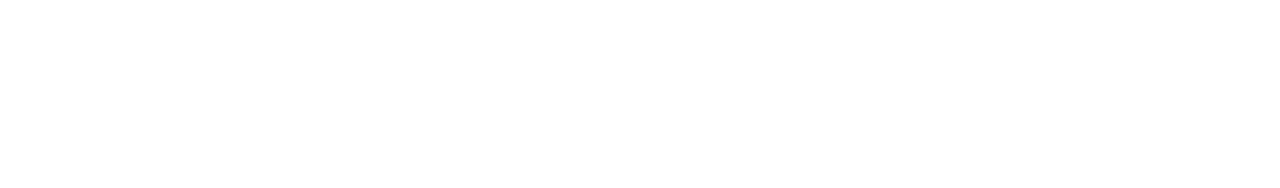
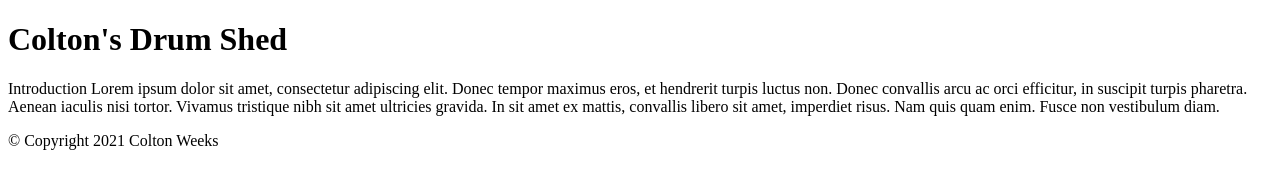
Before and after one commit to wcoltonweeks/FED1StudioProject, a plain HTML site: page FED1StudioProject/index.html in a window 1280 px wide. Drawn offline with Linux system fonts and the light colour scheme.

Commit message:
Added_Sample_Text

```diff
--- a/FED1StudioProject/index.html
+++ b/FED1StudioProject/index.html
@@ -2,9 +2,22 @@
 <html>
 <head>
     <meta charset="utf-8" />
-    <title></title>
+    <title>Colton's Drum Shed</title>
+    <meta name="description" content="Learn Awesome things about drums" />
+    <meta name="Keywords" content="drums,drumming,learn how to play drums,drum school" />
 </head>
 <body>
+    <header>
+        <h1>Colton's Drum Shed </h1>
+        <p>
+           Introduction Lorem ipsum dolor sit amet, consectetur adipiscing elit. Donec tempor maximus eros, et hendrerit turpis luctus non. Donec convallis arcu ac orci efficitur, in suscipit turpis pharetra. Aenean iaculis nisi tortor. Vivamus tristique nibh sit amet ultricies gravida. In sit amet ex mattis, convallis libero sit amet, imperdiet risus. Nam quis quam enim. Fusce non vestibulum diam.
+        </p>
 
+    </header>
+    <subject>
+
+    </subject>
+
+    <footer>&copy; Copyright 2021 Colton Weeks</footer>
 </body>
 </html>
```
Also changed, not shown: FED1StudioProject/products.html (added, +10 -0 lines), FED1StudioProject/Images/maxresdefault.jpg (added), 1 other file.
